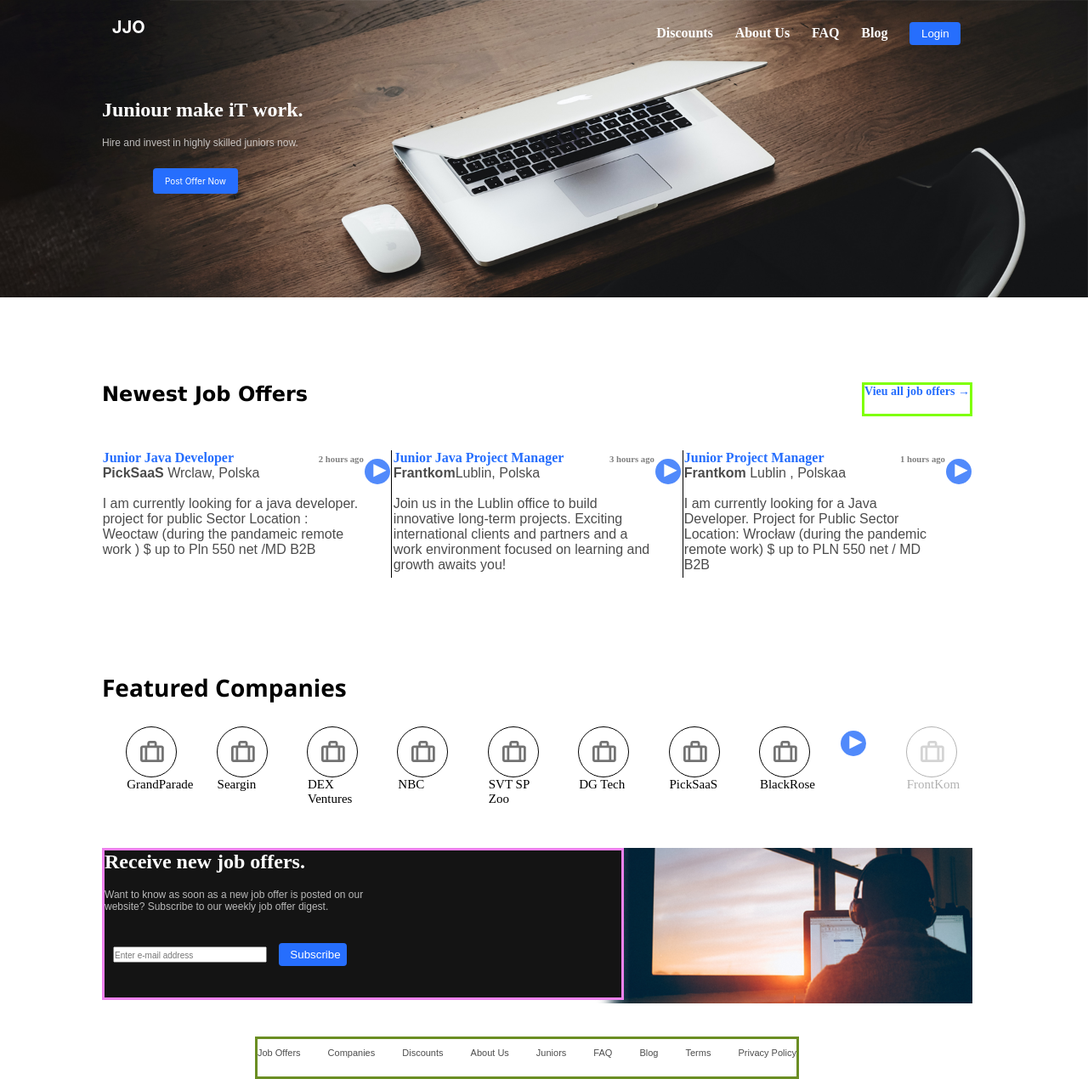
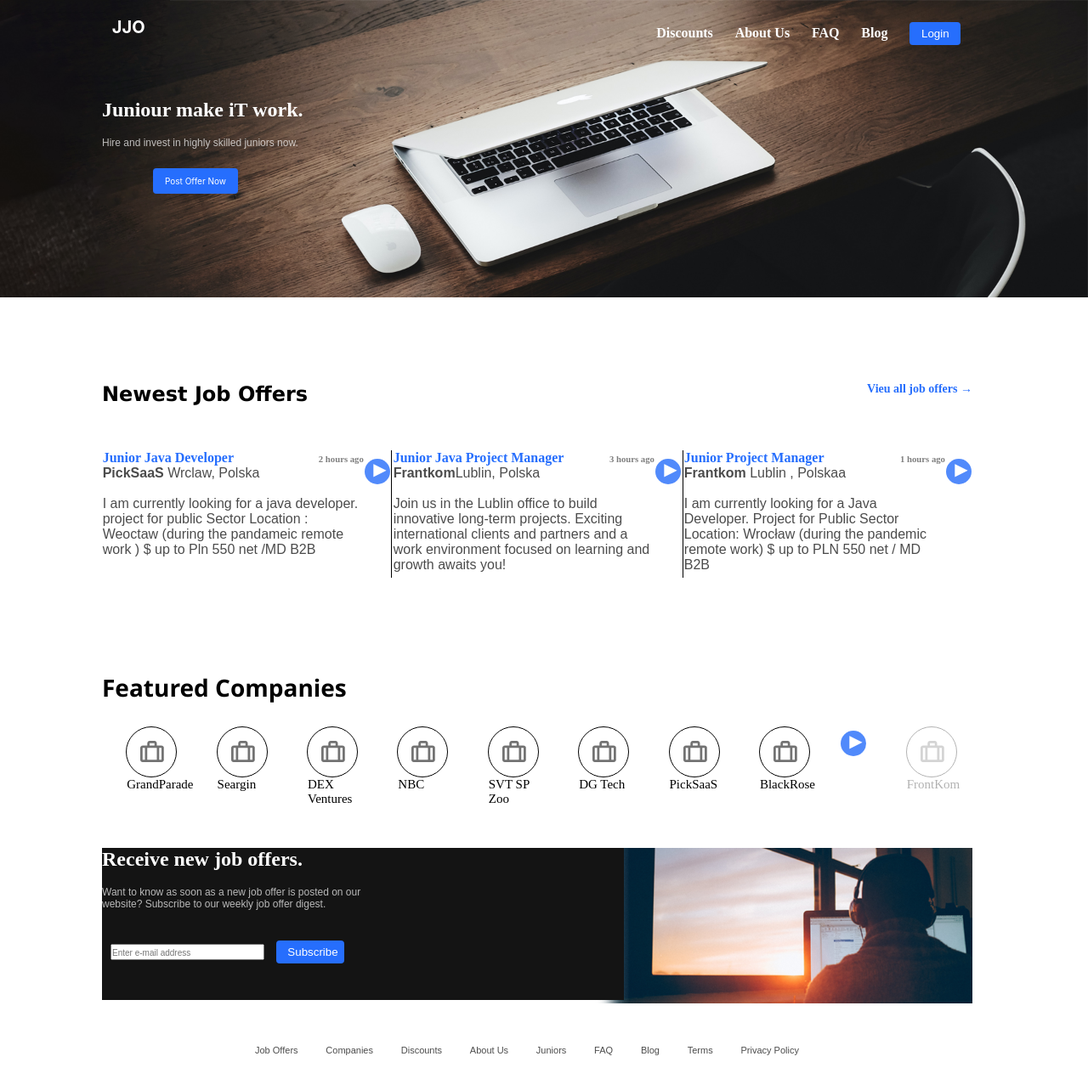
Before and after one commit to aminezouhaid/ZOUHAID.AMINE, a PHP site: page /BOX.html in a window 1280 px wide. Shown: the whole page at 85% size. Run offline with PHP 8.4, Linux system fonts and the light colour scheme.

Commit message:
modification

```diff
--- a/HTML.CSS/landing page and login form/BOX.css
+++ b/HTML.CSS/landing page and login form/BOX.css
@@ -155,7 +155,7 @@ h1 {
     flex-flow: wrap;
 }
 h3 {
-border: chartreuse solid;
+
     color: #266EFD;
     width: 100%;
     font-size: 14px;
@@ -331,7 +331,7 @@ img {
 }
 
 .colorbac {
-    border: violet solid;
+
     height: 179px;
     width: 60%;
     background-color: #141414;
@@ -361,7 +361,7 @@ img {
 }
 
 .navfooter {
-border: olivedrab solid;
+
     height: 50px;
     width: 50%;
     margin: 30px 0 0 300px;
```
